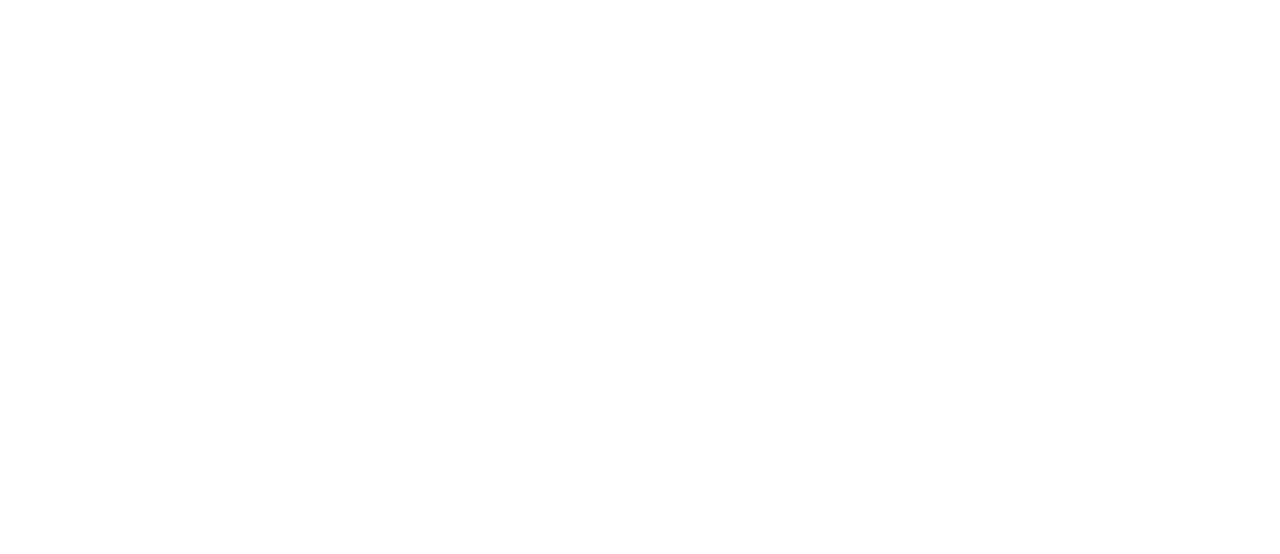
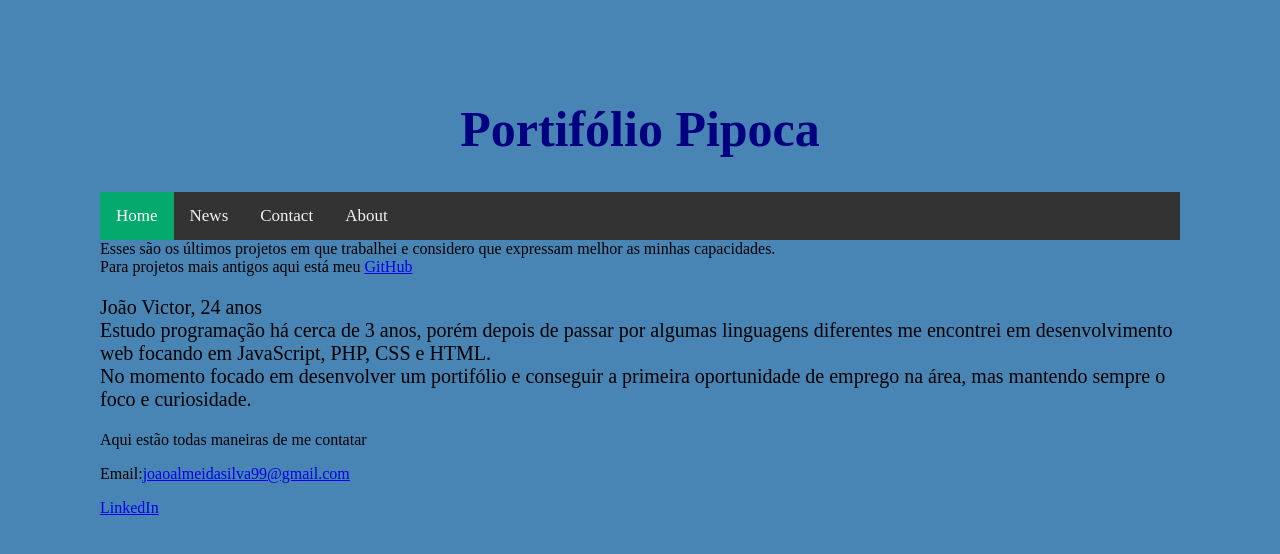
Before and after one commit to joaoalmeidasilva/Portifolio, a plain HTML site: page main/index.html in a window 1280 px wide. Drawn offline with Linux system fonts and the light colour scheme.

Commit message:
Atualizando informações

```diff
--- a/main/index.html
+++ b/main/index.html
@@ -1,10 +1,43 @@
 <!DOCTYPE html>
 <html lang="en">
 <head>
+    <link rel="stylesheet" href="styles.css">
     <meta charset="UTF-8">
+    <meta name="viewport" content="width=device-width, initial-scale=1">
     <title>Portifólio</title>
 </head>
+
 <body>
+<h1 class="Header">Portifólio Pipoca </h1>
+
+<div class="topnav">
+    <a class="active" href="#home">Home</a>
+    <a href="#news">News</a>
+    <a href="#contact">Contact</a>
+    <a href="#about">About</a>
+</div>
+
+<div class="ProjetosRecentes">
+    <p1>
+        Esses são os últimos projetos em que trabalhei e considero que expressam melhor as minhas capacidades.<br>
+        Para projetos mais antigos aqui está meu <a href="https://github.com/joaoalmeidasilva">GitHub</a>
+    </p1>
+</div>
+
+<div class="SobreMim">
+<p>
+    João Victor, 24 anos<br>
+
+    Estudo programação há cerca de 3 anos, porém depois de passar por algumas linguagens diferentes me encontrei em desenvolvimento web focando em JavaScript, PHP, CSS e HTML.<br>
+    No momento focado em desenvolver um portifólio e conseguir a primeira oportunidade de emprego na área, mas mantendo sempre o foco e curiosidade.
+</p>
+</div>
+
+<div class="Contatos">
+    <p>Aqui estão todas maneiras de me contatar</p>
+    <p>Email:<a href="mailto:joaoalmeidasilva99@gmail.com">joaoalmeidasilva99@gmail.com</a></p>
+    <a href="https://www.linkedin.com/in/joão-victor-almeida-da-silva-005646178/">LinkedIn</a>
+</div>
 
 </body>
 </html>
--- a/main/styles.css
+++ b/main/styles.css
@@ -0,0 +1,39 @@
+body {
+    margin:100px;
+    background-color: #4885B4
+}
+
+h1 {
+  font-size:50px;
+  text-align:center;
+  color: navy;
+}
+/* Barra de menu */
+.topnav {
+    background-color:#333;
+    overflow:hidden;
+}
+
+.topnav a {
+    float: left;
+    color:#f2f2f2;
+    text-align:center;
+    padding: 14px 16px;
+    text-decoration:none;
+    font-size:17px;
+}
+
+.topnav a:hover{
+    background-color: #04AA6D;
+    color:white;
+}
+
+.topnav a.active {
+    background-color: #04AA6D;
+    color:white;
+}
+/* Barra de menu */
+
+.SobreMim{
+     font-size:20px;
+}
```
